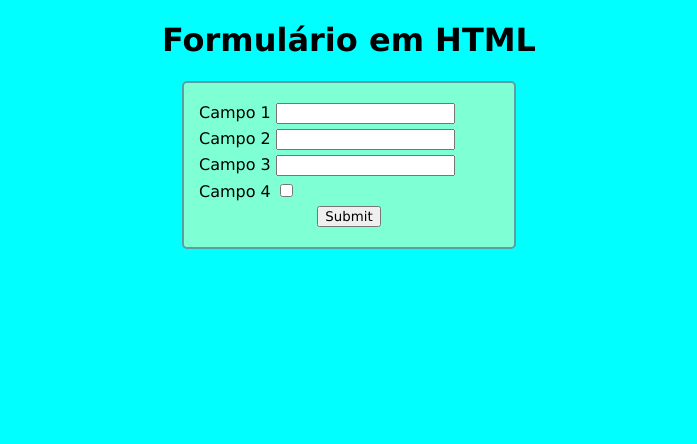
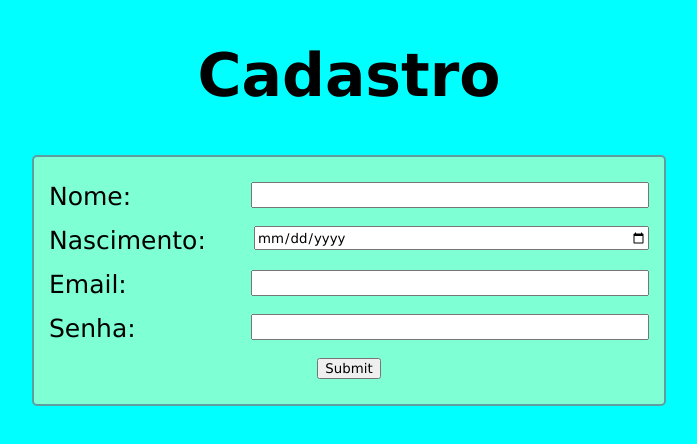
Before and after one commit to Ezequiel0234/ppw, a plain HTML site: page Formulario.html in a window 1280 px wide. Shown: the whole page, without its empty margins (291-988 px from the left). Drawn offline with Linux system fonts and the light colour scheme.

Commit message:
mudancas

```diff
--- a/Formulario.html
+++ b/Formulario.html
@@ -5,56 +5,27 @@
     <meta http-equiv="X-UA-Compatible" content="IE=edge">
     <meta name="viewport" content="width=device-width, initial-scale=1.0">
     <title>Formulário</title>
-    <style>
-        * {
-            font-family: 'Lucida Sans', 'Lucida Sans Regular', 'Lucida Grande', 'Lucida Sans Unicode', Geneva, Verdana, sans-serif;
-        }
-
-        body {
-            background-color: aqua;
-        }
-
-        h1, #form {
-            text-align: center;
-        }
-
-        div {
-            margin: 5px 0;
-        }
-
-        form {
-            display: inline-block;
-            background-color: aquamarine;
-            width: 300px;
-            padding: 15px;
-            border: 2px solid cadetblue;
-            border-radius: 5px;
-        }
-
-        .campo {
-            text-align: left;
-        }
-    </style>
+    <link rel="stylesheet" type="text/css" href="css.css">
 </head>
 <body>
-    <h1>Formulário em HTML</h1>
+    <h1>Cadastro</h1>
     <div id="form">
-        <form>
+        <form method="post" action="cadastro.php">
             <div class="campo">
-                <label for="c1">Campo 1</label>
-                <input type="text" id="c1">
+                <label for="c1">Nome:</label>
+                <input class="inpute" type="text" name="nome">
             </div>
             <div class="campo">
-                <label for="c2">Campo 2</label>
-                <input type="text" id="c2">
+                <label for="c2">Nascimento:</label>
+                <input class="inpute" type="date" name="data">
             </div>
             <div class="campo">
-                <label for="c3">Campo 3</label>
-                <input type="number" id="c3">
+                <label for="c3">Email:</label>
+                <input class="inpute" type="email" name="email">
             </div>
             <div class="campo">
-                <label for="c4">Campo 4</label>
-                <input type="checkbox" id="c4">
+                <label for="c4">Senha:</label>
+                <input class="inpute" type="password" name="senha">
             </div>
             <div id="submit">
                 <input type="submit">
--- /dev/null
+++ b/css.css
@@ -0,0 +1,43 @@
+* {
+    font-family: 'Lucida Sans', 'Lucida Sans Regular', 'Lucida Grande', 'Lucida Sans Unicode', Geneva, Verdana, sans-serif;
+}
+
+body {
+    background-color: aqua;
+}
+
+h1, #form {
+    text-align: center;
+}
+
+h1 {
+    font-size: 60px;
+}
+
+label {
+    font-size: 25px;
+}
+
+div {
+    margin: 5px 0;
+    padding: 5px 0;
+}
+
+form {
+    display: inline-block;
+    background-color: aquamarine;
+    width: 600px;
+    padding: 15px;
+    border: 2px solid cadetblue;
+    border-radius: 5px;
+}
+
+.inpute {
+    float: right;
+    width: 65%;
+    height: 20px;
+}
+
+.campo {
+    text-align: left;
+}
```
Also changed, not shown: 2 other files.
